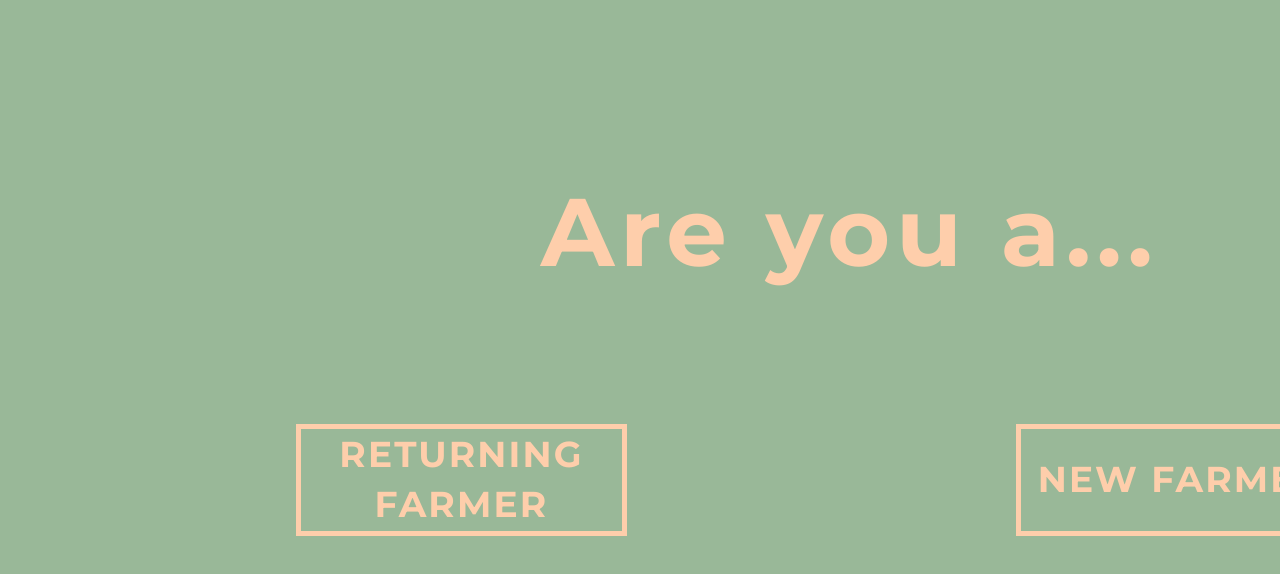
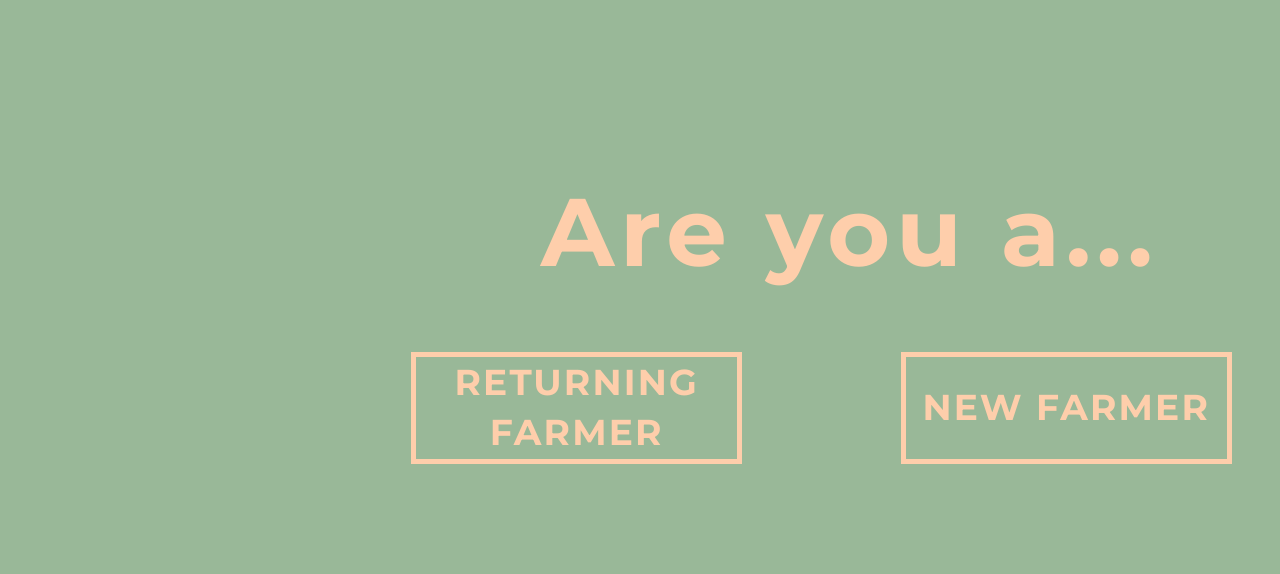
Before and after one commit to Johnson-Su/Cow-Town-Coders, a plain HTML site: page farmer-landing.html in a window 1280 px wide. Shown: the part 124-698 px from the top of the page. Drawn offline with Linux system fonts and the light colour scheme.

Commit message:
fixed more spacing

```diff
--- a/farmer-landing.css
+++ b/farmer-landing.css
@@ -29,8 +29,8 @@ body {
     position: absolute;
     width: 331px;
     height: 112px;
-    left: 20%;
-    top: 60%;
+    left: 28%;
+    top: 52%;
 
     border: 5px solid #FECEAB;
     box-sizing: border-box;
@@ -58,8 +58,8 @@ body {
     position: absolute;
     width: 331px;
     height: 112px;
-    left:70%;
-    top: 60%;
+    left:62%;
+    top: 52%;
 
     border: 5px solid #FECEAB;
     box-sizing: border-box;
--- a/index.css
+++ b/index.css
@@ -1,3 +1,5 @@
+
+
 html {
   height: 100%;
   width: 100%
```
Also changed, not shown: index.html (+4 -4 lines).
